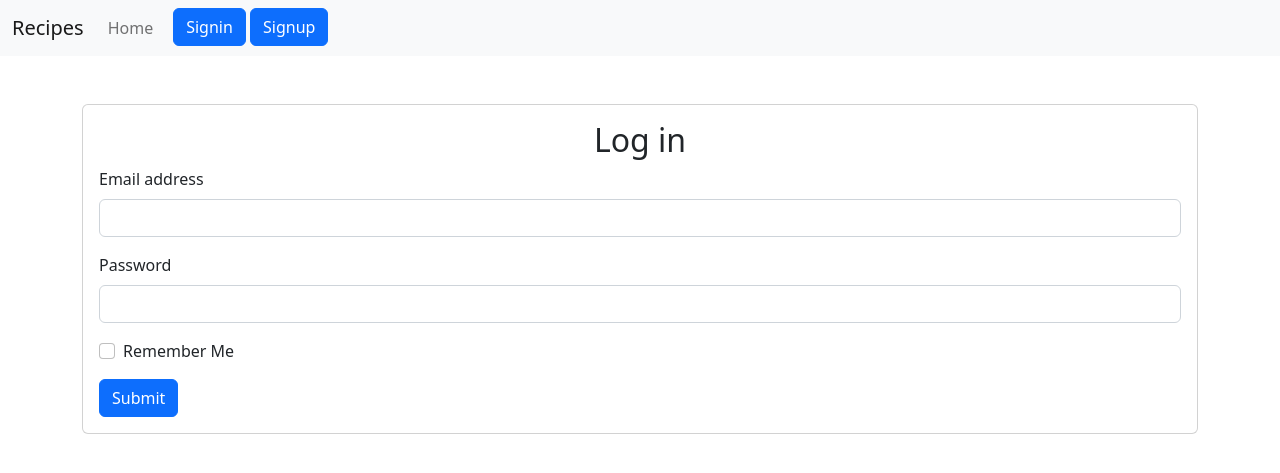
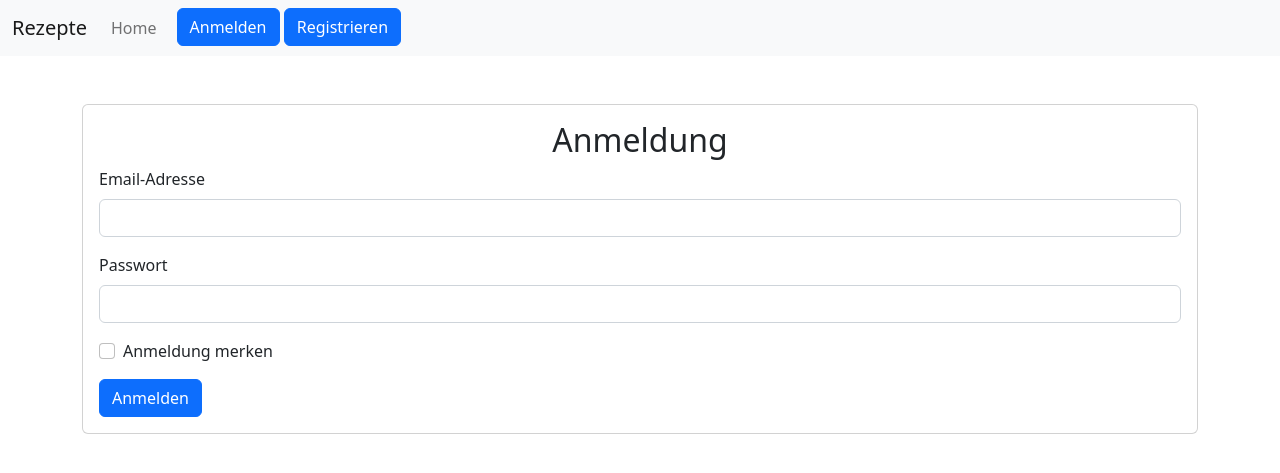
Before and after one commit to Sadeeed/flask-recipe, a Flask app: page /auth/signin in a window 1280 px wide. Shown: the top 473 px of the page. Run offline with Flask 2, Linux system fonts and the light colour scheme.

Commit message:
:package: Translations

```diff
--- a/apps/auth/templates/auth/signin.html
+++ b/apps/auth/templates/auth/signin.html
@@ -10,21 +10,21 @@
     {% endwith %}
     <div class="card mt-5">
         <div class="card-body">
-            <h2 class="card-title text-center">Log in</h2>
+            <h2 class="card-title text-center">Anmeldung</h2>
             <form method="POST">
                 <div class="mb-3">
-                    <label for="email" class="form-label">Email address</label>
+                    <label for="email" class="form-label">Email-Adresse</label>
                     <input type="email" class="form-control" id="email" name="email">
                 </div>
                 <div class="mb-3">
-                    <label for="password" class="form-label">Password</label>
+                    <label for="password" class="form-label">Passwort</label>
                     <input type="password" class="form-control" id="password" name="password">
                 </div>
                 <div class="mb-3 form-check">
                     <input type="checkbox" class="form-check-input" id="remember" name="remember">
-                    <label class="form-check-label" for="remember">Remember Me</label>
+                    <label class="form-check-label" for="remember">Anmeldung merken</label>
                 </div>
-                <button type="submit" class="btn btn-primary">Submit</button>
+                <button type="submit" class="btn btn-primary">Anmelden</button>
             </form>
         </div>
     </div>
--- a/apps/main/templates/main/add_recipe.html
+++ b/apps/main/templates/main/add_recipe.html
@@ -9,13 +9,13 @@
                 <input type="text" class="form-control" id="name" name="name">
             </div>
             <div class="mb-3" id="ingredient-list">
-                <p>Ingredients</p>
+                <p>Zutaten</p>
                 <input type="text" class="form-control" id="ingr-0" name="ingr-0" placeholder="Ingredient 1">
                 {#                    <label for="ingr-0">1</label>#}
             </div>
             <button type="button" class="btn btn-warning" onclick="addIngredient()">+</button>
             <div class="mb-3">
-                <label for="method" class="form-label">Instructions</label>
+                <label for="method" class="form-label">Anleitung</label>
                 <textarea class="form-control" id="method" name="method"></textarea>
             </div>
             <div class="form-check">
@@ -24,7 +24,7 @@
                     Vegan
                 </label>
             </div>
-            <button class="btn btn-primary mt-2">Submit</button>
+            <button class="btn btn-primary mt-2">Anmelden</button>
         </form>
     </div>
 {% endblock %}
--- a/apps/main/templates/main/edit_recipe.html
+++ b/apps/main/templates/main/edit_recipe.html
@@ -9,7 +9,7 @@
                 <input type="text" class="form-control" id="name" name="name" value="{{ name }}">
             </div>
             <div class="mb-3" id="ingredient-list">
-                <p>Ingredients</p>
+                <p>Zutaten</p>
                 {% for ingredient in ingredients %}
                     <input type="text" class="form-control mt-1" id="ingr-{{ loop.index0 }}"
                            name="ingr-{{ loop.index0 }}" placeholder="Ingredient {{ loop.index }}"
@@ -17,7 +17,7 @@
                 {% endfor %}
             </div>
             <div class="mb-3">
-                <label for="method" class="form-label">Instructions</label>
+                <label for="method" class="form-label">Anleitung</label>
                 <textarea class="form-control" id="method" name="method">{{ method }}</textarea>
             </div>
             <div class="form-check">
@@ -27,7 +27,7 @@
                     Vegan
                 </label>
             </div>
-            <button class="btn btn-primary mt-2">Submit</button>
+            <button class="btn btn-primary mt-2">Anmelden</button>
         </form>
     </div>
 {% endblock %}
--- a/apps/main/templates/main/index.html
+++ b/apps/main/templates/main/index.html
@@ -9,13 +9,13 @@
                 </div>
             {% endif %}
         {% endwith %}
-        <h1>Recipes</h1>
+        <h1>Rezpete</h1>
         <div class="input-group mb-1">
             <input id="search" type="search" class="form-control" placeholder="Search" aria-label="Search"
                    aria-describedby="search-addon" onkeyup="searchHandler()"/>
             <button type="button" class="btn btn-outline-primary" onclick="searchHandler()">search</button>
         </div>
-        <a class="btn btn-primary mb-2" href="{{ url_for('main.add_recipe') }}">Add</a>
+        <a class="btn btn-primary mb-2" href="{{ url_for('main.add_recipe') }}">Hinzufügen</a>
         <ul class="list-group" id="recipe-list">
             {% for recipe in recipes %}
                 <a href="{{ url_for('main.recipe', slug=recipe.slug) }}"
--- a/apps/main/views.py
+++ b/apps/main/views.py
@@ -119,7 +119,7 @@ class RecipeList(Resource):
         data = request.get_json()
         new_recipe = Recipe(name=data['name'], method=data['method'], slug=slugify(data['name']))
         for ingredient in data['ingredients']:
-            ingredient = Ingredient(name=ingredient)
+            ingredient = Ingredient(name=ingredient['name'])
             new_recipe.ingredients.append(ingredient)
         db.session.add(new_recipe)
         db.session.commit()
--- a/requirements.txt
+++ b/requirements.txt
@@ -8,6 +8,7 @@ Flask-Migrate==3.1.0
 Flask-RESTful==0.3.9
 Flask-SQLAlchemy==2.5.1
 greenlet==1.1.2
+gunicorn==20.1.0
 itsdangerous==2.1.2
 Jinja2==3.1.2
 Mako==1.2.1
--- a/templates/layouts/base.html
+++ b/templates/layouts/base.html
@@ -3,14 +3,14 @@
     <head>
         <meta charset="utf-8">
         <meta name="viewport" content="width=device-width, initial-scale=1">
-        <title>Recipes</title>
+        <title>Rezepte</title>
         <link href="https://cdn.jsdelivr.net/npm/bootstrap@5.2.0-beta1/dist/css/bootstrap.min.css" rel="stylesheet"
               integrity="sha384-0evHe/X+R7YkIZDRvuzKMRqM+OrBnVFBL6DOitfPri4tjfHxaWutUpFmBp4vmVor" crossorigin="anonymous">
     </head>
     <body>
     <nav class="navbar navbar-expand-lg bg-light">
         <div class="container-fluid">
-            <a class="navbar-brand" href="#">Recipes</a>
+            <a class="navbar-brand" href="#">Rezepte</a>
             <button class="navbar-toggler" type="button" data-bs-toggle="collapse" data-bs-target="#navbarNavAltMarkup"
                     aria-controls="navbarNavAltMarkup" aria-expanded="false" aria-label="Toggle navigation">
                 <span class="navbar-toggler-icon"></span>
@@ -19,16 +19,16 @@
                 <div class="navbar-nav">
                     <a class="nav-link" aria-current="page" href="{{ url_for('main.index') }}">Home</a>
                     {% if current_user.is_authenticated %}
-                    <a class="nav-link" href="{{ url_for('main.profile') }}">Profile</a>
+                    <a class="nav-link" href="{{ url_for('main.profile') }}">Profil</a>
                     {% endif %}
                     <div class="container-fluid justify-content-end">
                         {% if current_user.is_authenticated %}
 {#                            <a class="nav-link" href="{{ url_for('main.add_recipe') }}">Add Recipie</a>#}
 {#                            <a class="nav-link" href="{{ url_for('main.profile') }}">Profile</a>#}
-                            <a class="btn btn-primary" href="{{ url_for('auth.logout') }}">Logout</a>
+                            <a class="btn btn-primary" href="{{ url_for('auth.logout') }}">Abmelden</a>
                         {% else %}
-                            <a class="btn btn-primary" href="{{ url_for('auth.signin') }}">Signin</a>
-                            <a class="btn btn-primary" href="{{ url_for('auth.signup') }}">Signup</a>
+                            <a class="btn btn-primary" href="{{ url_for('auth.signin') }}">Anmelden</a>
+                            <a class="btn btn-primary" href="{{ url_for('auth.signup') }}">Registrieren</a>
                         {% endif %}
                     </div>
                 </div>
```
Also changed, not shown: apps/auth/templates/auth/signup.html (+4 -4 lines), apps/main/templates/main/profile.html (+10 -1 lines), apps/main/templates/main/recipe.html (+4 -4 lines).
